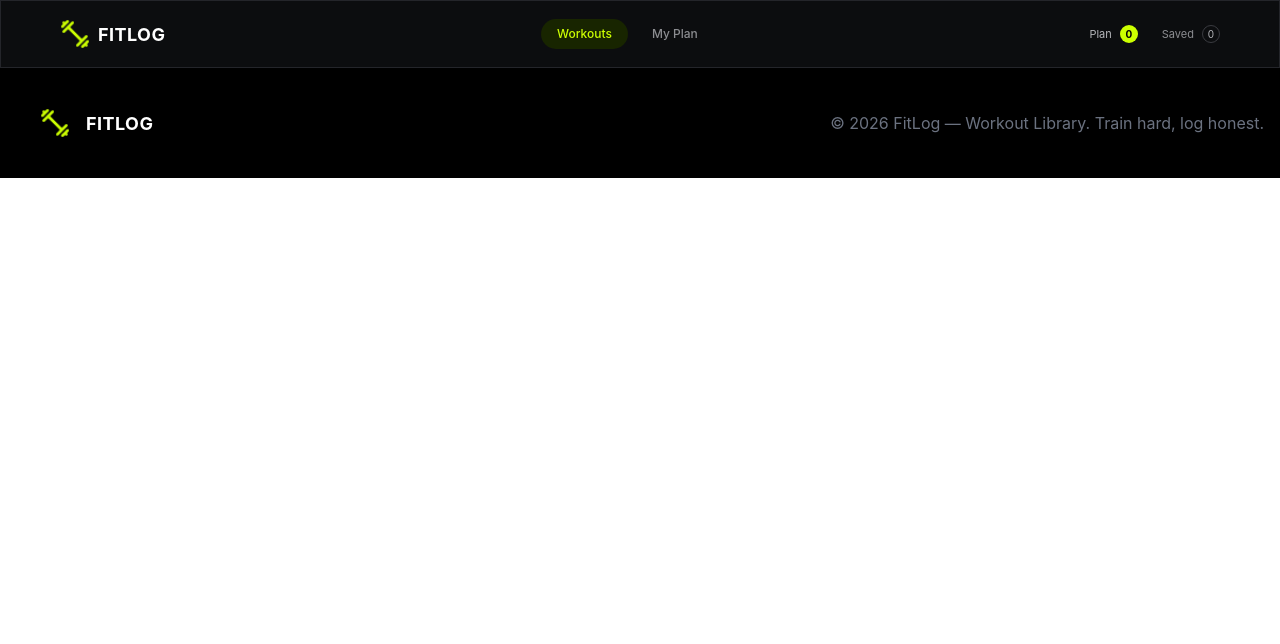
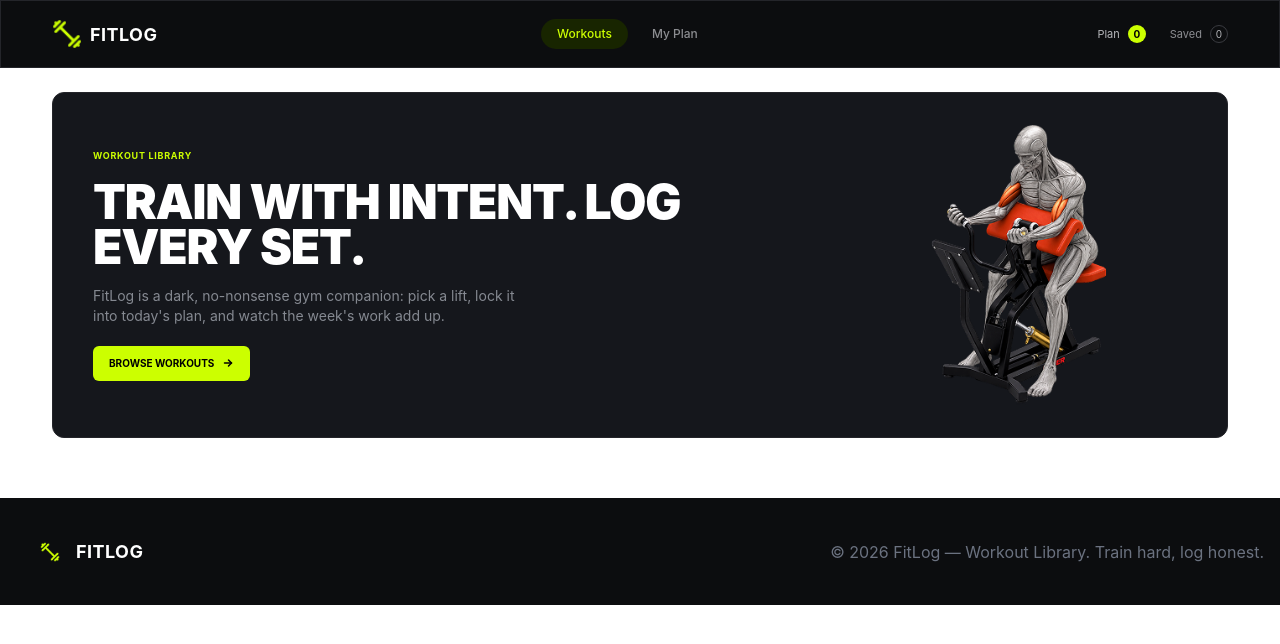
Before and after one commit to hasib095/my-fit-log, a Next.js app: page / in a window 1280 px wide. Shown: the top 644 px of the page. Built offline with nearby package versions, Linux system fonts and the light colour scheme.

Commit message:
hero added

```diff
--- a/src/app/page.tsx
+++ b/src/app/page.tsx
@@ -1,9 +1,10 @@
+import Banner from '@/components/homepage/Banner';
 import React from 'react';
 
 const page = () => {
   return (
     <div>
-
+      <Banner/>
     </div>
   );
 };
--- /dev/null
+++ b/src/components/homepage/Banner.tsx
@@ -0,0 +1,65 @@
+import Image from "next/image";
+import BannerImg from "@/assets/banner.png"
+
+const Banner = () => {
+  return (
+    <section className="mx-auto mt-6 max-w-[1200px] px-3 mb-15">
+      <div className="flex min-h-[300px] items-center justify-between overflow-hidden rounded-xl border border-[#24252a] bg-[#15171c] px-10 py-8">
+
+        {/* Left Content */}
+        <div className="max-w-[800px]">
+
+          <p className="mb-4 text-[9px] font-bold uppercase tracking-[0.08em] text-[#ccff00]">
+            WORKOUT LIBRARY
+          </p>
+
+
+          <h1 className="max-w-[800px] text-4xl font-black uppercase leading-[0.95] tracking-tight text-white md:text-5xl">
+           TRAIN WITH INTENT. LOG
+            <br />
+            EVERY SET.
+          </h1>
+
+          <p className="mt-4 max-w-[430px] text-sm leading-5 text-[#858991]">
+            FitLog is a dark, no-nonsense gym companion: pick a lift, lock it
+            into today&apos;s plan, and watch the week&apos;s work add up.
+          </p>
+
+          {/* CTA */}
+          <a
+            href="#library"
+            className="mt-5 inline-flex items-center gap-2 rounded-md bg-[#ccff00] px-4 py-2.5 text-[10px] font-bold uppercase text-black transition duration-200 hover:bg-[#b8e600]"
+          >
+            Browse Workouts
+            <svg
+              width="12"
+              height="12"
+              viewBox="0 0 24 24"
+              fill="none"
+              stroke="currentColor"
+              strokeWidth="3"
+              strokeLinecap="round"
+              strokeLinejoin="round"
+            >
+              <path d="M5 12h14" />
+              <path d="m13 6 6 6-6 6" />
+            </svg>
+          </a>
+        </div>
+
+        <div className="relative hidden h-[280px] w-[330px] shrink-0 md:block">
+          <Image
+            src={BannerImg}
+            alt="Person doing a workout"
+            fill
+            priority
+            className="object-contain"
+          />
+        </div>
+
+      </div>
+    </section>
+  );
+};
+
+export default Banner;
--- a/src/components/shared/Footer.tsx
+++ b/src/components/shared/Footer.tsx
@@ -6,14 +6,14 @@ import Link from 'next/link';
 const Footer = () => {
     return (
         <div>
-            <div className='flex justify-between bg-black container mx-auto items-center'>
+            <div className='flex justify-between bg-[#0c0d0f] container mx-auto items-center'>
                 <div>
                     <Link href="/" className="flex items-center gap-2 p-10">
                     <Image
                         src={logo}
                         alt="Book Vibe Logo"
-                        width={30}
-                        height={30}
+                        width={20}
+                        height={20}
                     />
                     <span className="text-[18px] font-bold tracking-wide text-white mx-2">
                         FITLOG
--- a/src/components/shared/Navbar.tsx
+++ b/src/components/shared/Navbar.tsx
@@ -5,7 +5,7 @@ import logo from "@/assets/logo.png"
 const Navbar = () => {
     return (
         <nav className="mx-[10px] h-[68px] border border-[#24252a] bg-[#0c0d0f] container mx-auto">
-            <div className="mx-auto flex h-full max-w-[1200px] items-center justify-between px-5">
+            <div className="mx-auto flex h-full max-w-[1200px] items-center justify-between px-3">
 
                 <Link href="/" className="flex items-center gap-2">
                     <Image
```
